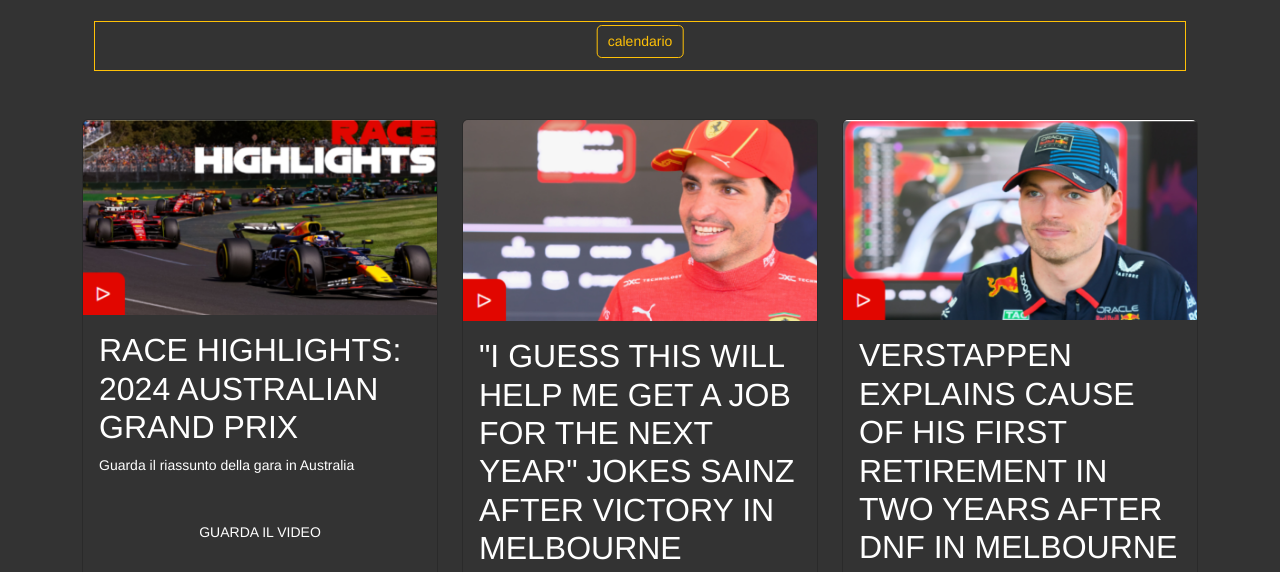
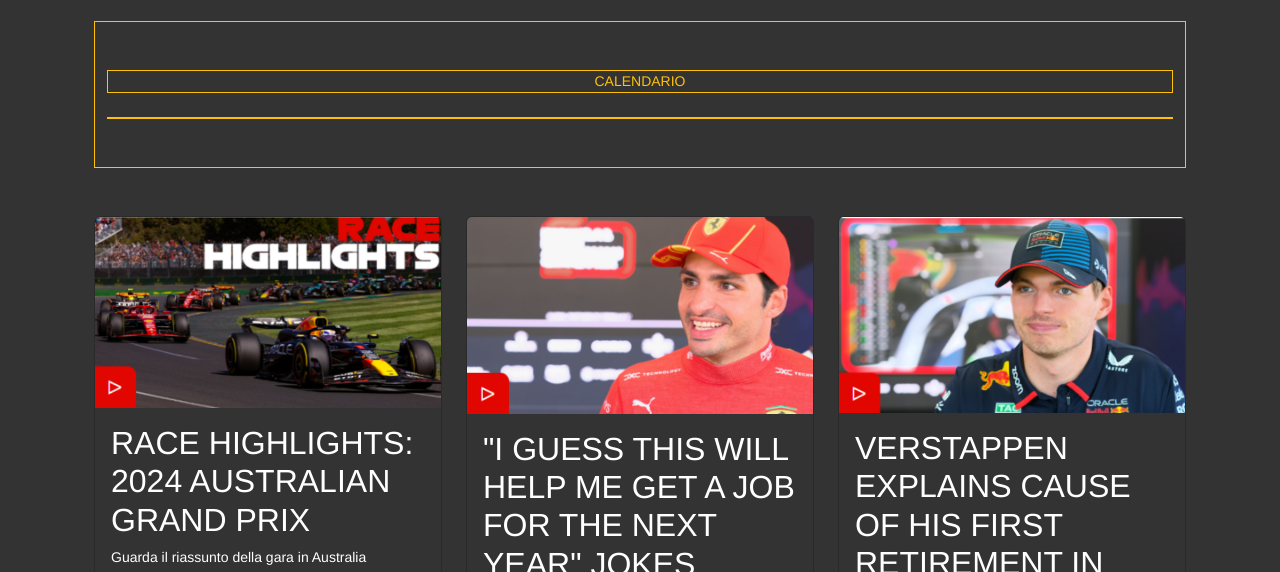
Before and after one commit to Scheli/Gruppo1_Andreola, a plain HTML site: page frontend/Formula1.html in a window 1280 px wide. Shown: the part 200-772 px from the top of the page. Drawn offline with nearby package versions, Linux system fonts and the light colour scheme; no server answers.

Commit message:
sistemato html

```diff
--- a/frontend/Formula1.html
+++ b/frontend/Formula1.html
@@ -47,12 +47,14 @@
               <div class="row">
                 <div class="col"></div>
               </div>
-              <div id="previousRaceSection">
-                <div class="above-border border border-warning text-warning mt-4 mb-4">
-                  calendario
-              <table id="race">
+
+              <div class="border text-uppercase text-center border-warning text-warning mt-4 mb-4">
+                calendario
+
               </div>
-            </div>
+              <div id="previousRaceSection" class="border border-warning text-warning mt-4 mb-4">
+                <table id="race">
+              </div>
               </table>
             </div>
           </div>
```
